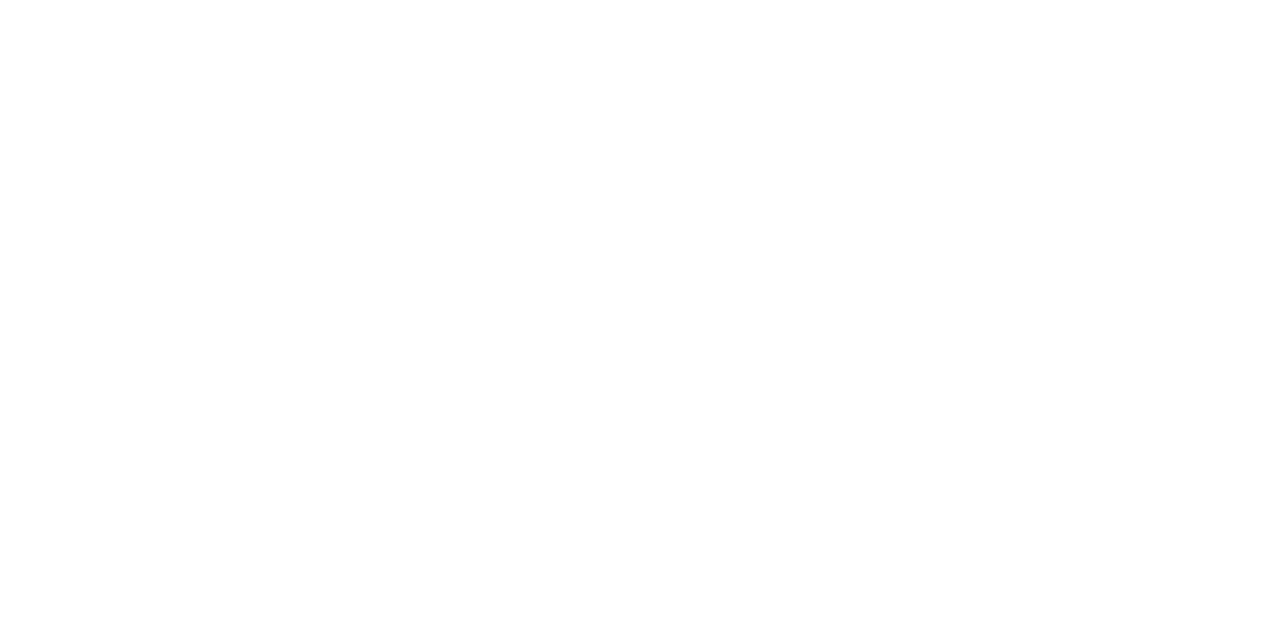
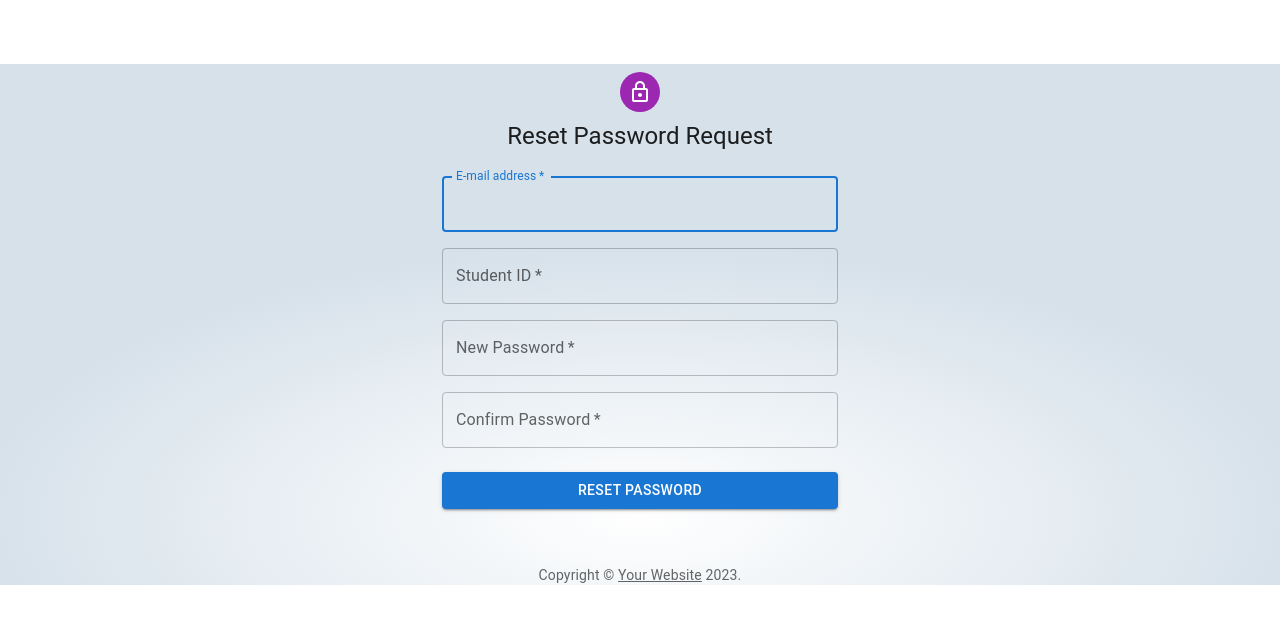
Before and after one commit to Fiery-Warrior/NextLevel-Intramurals, a React (Create React App) app in the folder nextlevel/: page /reset in a window 1280 px wide. Before the commit this address had no page. Shown: the top 624 px of the page. Built offline with nearby package versions, Linux system fonts and the light colour scheme.

Commit message:
Added Password Reset

```diff
--- a/nextlevel/src/App.js
+++ b/nextlevel/src/App.js
@@ -5,6 +5,8 @@
 import RegisterPage from './Pages/RegisterPage/RegisterPage';
 import UserProfile from './Pages/UserProfile/UserProfile';
 import AdminDash from './Pages/Admin_Dash/AdminDash.jsx';
+import TeamSelectionPage from './Pages/TeamSelectionPage/TeamSelection';
+import ResetPassword from './Pages/ResetPassword/ResetPassword.jsx';
 import { CookiesProvider, useCookies } from "react-cookie";
 import {BrowserRouter as Router, Routes, Route }
 from 'react-router-dom';
@@ -30,6 +32,8 @@
               <Route path='/signin' element={<RegisterPage/>} />
               <Route path='/profile' element={<UserProfile/>} />
               <Route path='/admindash' element={<AdminDash/>} />
+              <Route path='/teamselection' element={<TeamSelectionPage/>} />
+              <Route path='/reset' element={<ResetPassword/>} />
             </Routes>
         </Router>
   </div>
--- a/nextlevel/src/Pages/AdminLogininPage/Adminloginpage.jsx
+++ b/nextlevel/src/Pages/AdminLogininPage/Adminloginpage.jsx
@@ -49,7 +49,7 @@
 
     try {
       // Sending login data to the backend API
-      const response = await axios.post('http://localhost:3001/login', userData);
+      const response = await axios.post('http://localhost:3001/adminlogin', userData);
       if (response.status === 200) {
         setAuthMessage('Login successful!');
         setCookie('myCookie', { email: userData.email }, { path: '/' }); // Set the cookie
--- a/nextlevel/src/Pages/LogininPage/loginpage.jsx
+++ b/nextlevel/src/Pages/LogininPage/loginpage.jsx
@@ -136,7 +136,7 @@
               </Button>
               <Grid container>
                 <Grid item xs>
-                  <Link href="#" variant="body2">
+                  <Link href="/reset" variant="body2">
                     Forgot password?
                   </Link>
                 </Grid>
--- /dev/null
+++ b/nextlevel/src/Pages/ResetPassword/ResetPassword.jsx
@@ -0,0 +1,155 @@
+import * as React from 'react';
+import Avatar from '@mui/material/Avatar';
+import Button from '@mui/material/Button';
+import CssBaseline from '@mui/material/CssBaseline';
+import TextField from '@mui/material/TextField';
+import FormControlLabel from '@mui/material/FormControlLabel';
+import Checkbox from '@mui/material/Checkbox';
+import Link from '@mui/material/Link';
+import Grid from '@mui/material/Grid';
+import Box from '@mui/material/Box';
+import LockOutlinedIcon from '@mui/icons-material/LockOutlined';
+import Typography from '@mui/material/Typography';
+import Container from '@mui/material/Container';
+import { createTheme, ThemeProvider } from '@mui/material/styles';
+import axios from 'axios';
+import Radio from '@mui/material/Radio';
+import RadioGroup from '@mui/material/RadioGroup';
+import FormControl from '@mui/material/FormControl';
+import FormLabel from '@mui/material/FormLabel';
+
+
+function Copyright(props) {
+  return (
+    <Typography variant="body2" color="text.secondary" align="center" {...props}>
+      {'Copyright © '}
+      <Link color="inherit" href="https://mui.com/">
+        Your Website
+      </Link>{' '}
+      {new Date().getFullYear()}
+      {'.'}
+    </Typography>
+  );
+}
+
+// TODO remove, this demo shouldn't need to reset the theme.
+
+const defaultTheme = createTheme();
+
+export default function ResetPassword() {
+  const [resetError, setResetError] = React.useState('');
+  const handleSubmit = async (event) => {
+    event.preventDefault();
+    const data = new FormData(event.currentTarget);
+    const userData = {
+      email: data.get('email'),
+      stuID: data.get('stuID'),
+      password: data.get('password'),
+      confPassword: data.get('confPassword'),
+    };
+    // Check if email ends with "@dbu.edu"
+    if (userData.password != userData.confPassword) {
+      setResetError('Passwords do not match. Please try again.');
+      return; // Stop the form submission
+    }
+
+    try {
+      // Sending data to the backend API
+      const response = await axios.post('http://localhost:3001/reset', userData);
+      console.log(response.data);
+      // On successful registration, you might want to clear the error or navigate the user to a different page
+      setResetError('Password Reset!');
+      //window.history.pushState(null, '', '/profile');
+    } catch (error) {
+      console.error('An error occurred during reset:', error);
+    if (error.response?.status === 404) {
+        setResetError('User not found. Please check your credentials.');
+    } else {
+        setResetError(error.response?.data || 'An unexpected error occurred during reset.');
+    }
+    }
+  };
+
+  return (
+    <ThemeProvider theme={defaultTheme}>
+      <Container component="main" maxWidth="xs">
+        <CssBaseline />
+        <Box
+          sx={{
+            marginTop: 8,
+            display: 'flex',
+            flexDirection: 'column',
+            alignItems: 'center',
+          }}
+        >
+          <Avatar sx={{ m: 1, bgcolor: 'secondary.main' }}>
+            <LockOutlinedIcon />
+          </Avatar>
+          <Typography component="h1" variant="h5">
+            Reset Password Request
+          </Typography>
+          <Box component="form" noValidate onSubmit={handleSubmit} sx={{ mt: 3 }}>
+            <Grid container spacing={2}>
+              <Grid item xs={12} sm={12}>
+                <TextField
+                  name="email"
+                  required
+                  fullWidth
+                  id="email"
+                  label="E-mail address"
+                  autoFocus
+                />
+              </Grid>
+              <Grid item xs={12}>
+                <TextField
+                  required
+                  fullWidth
+                  id="stuID"
+                  label="Student ID"
+                  name="stuID"
+                />
+              </Grid>
+              <Grid item xs={12}>
+                <TextField
+                  required
+                  fullWidth
+                  id="password"
+                  type="password"
+                  label="New Password"
+                  name="password"
+                />
+              </Grid>
+
+              <Grid item xs={12}>
+                <TextField
+                  required
+                  fullWidth
+                  name="confPassword"
+                  type="password"
+                  label="Confirm Password"
+                  id="confPassword"
+                />
+              </Grid>
+            </Grid>
+            {resetError && (
+            <Grid item xs={12}>
+              <Typography color="error" align="center">
+                 {resetError}
+              </Typography>
+             </Grid>
+            )}
+            <Button
+              type="submit"
+              fullWidth
+              variant="contained"
+              sx={{ mt: 3, mb: 2 }}
+            >
+              Reset Password
+            </Button>
+          </Box>
+        </Box>
+        <Copyright sx={{ mt: 5 }} />
+      </Container>
+    </ThemeProvider>
+  );
+}
```
Also changed, not shown: nextlevel/index.js (+69 -0 lines).
